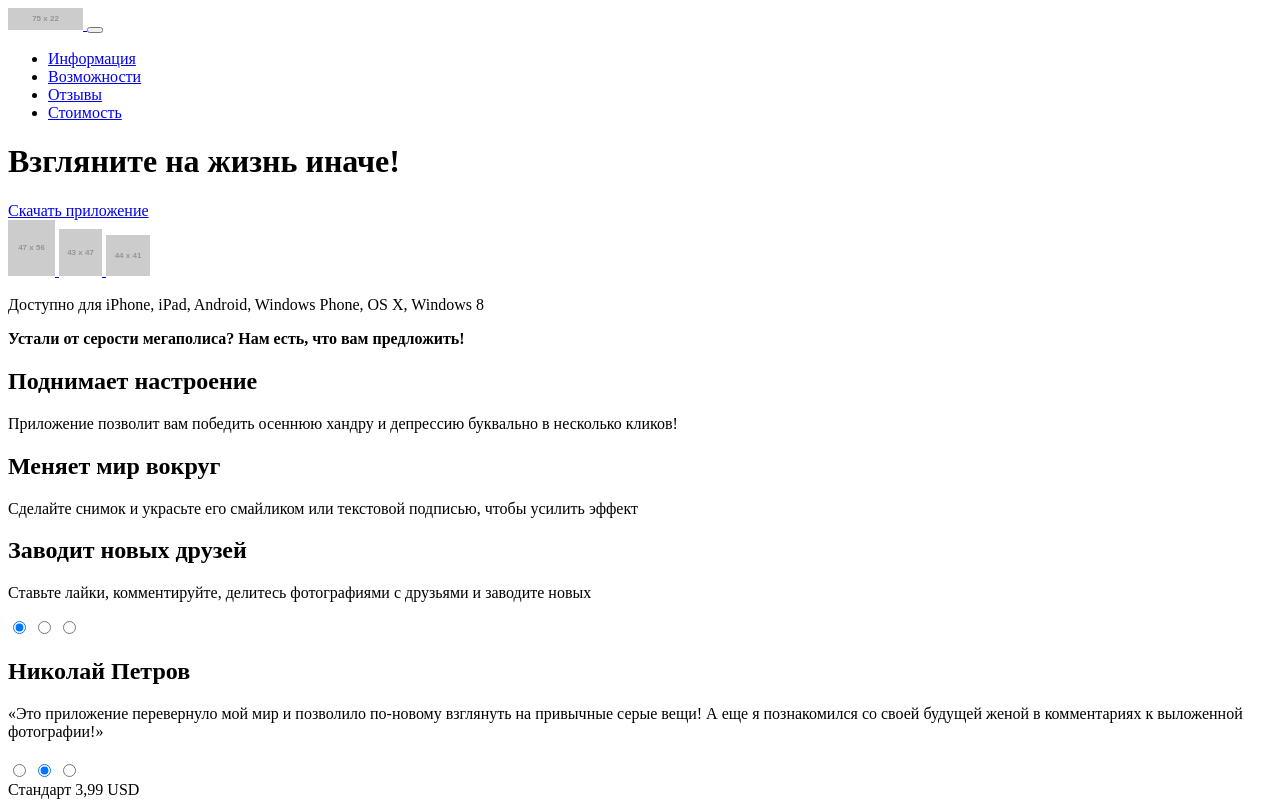
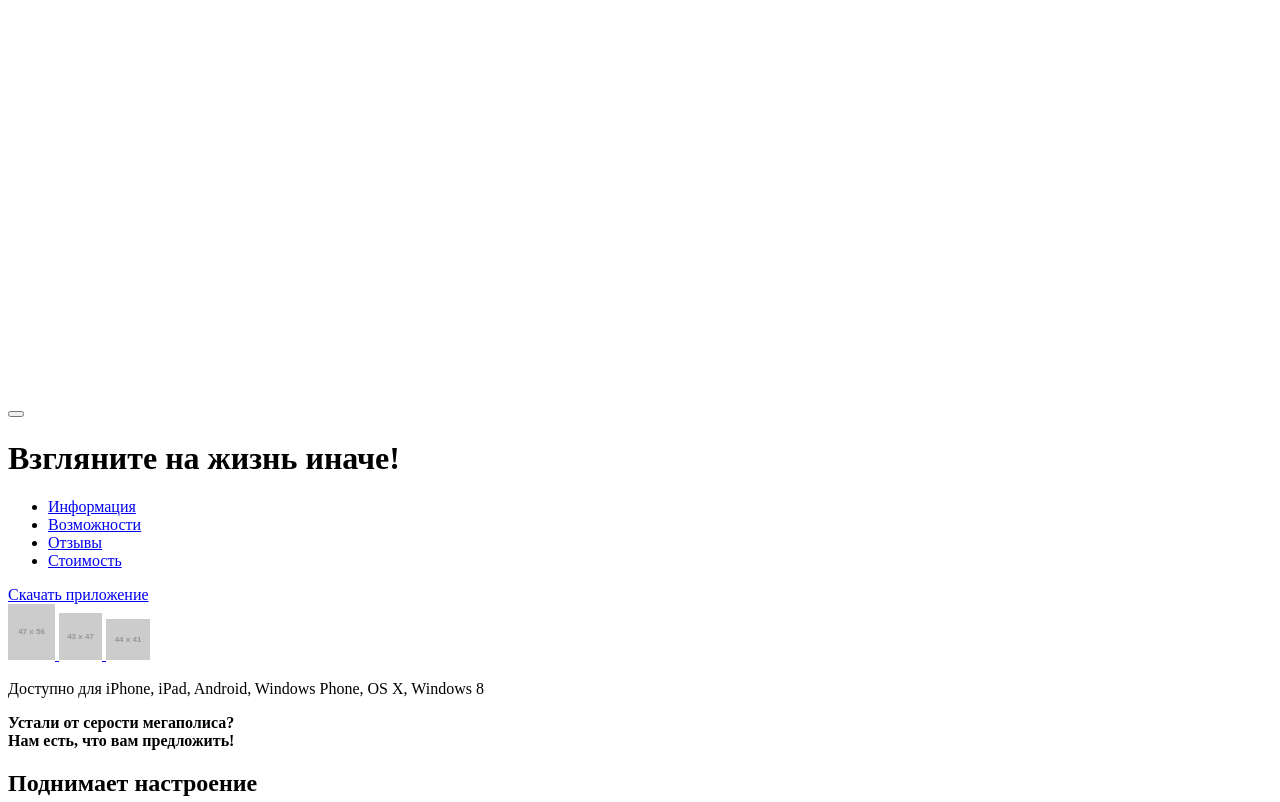
Before and after one commit to toolX/70260-pink, a website: page index.html in a window 1280 px wide. Shown: the top 802 px of the page. Drawn offline with Linux system fonts and the light colour scheme; placeholder pictures from the web are drawn by us.

```diff
--- a/index.html
+++ b/index.html
@@ -3,15 +3,35 @@
   <head>
     <meta charset="utf-8">
     <title>Пинк: Главная</title>
+    <link rel="stylesheet" type="text/css" href="css/style.css">
   </head>
   <body>
     <header class="page-header">
       <div class="page-logo">
         <a href="#" class="page-logo__link">
-          <img src="http://placehold.it/75x22" alt="" class="logo-pink">
+          <svg class="page-logo__image" xmlns="http://www.w3.org/2000/svg" xmlns:xlink="http://www.w3.org/1999/xlink" x="0px" y="0px"
+          	 viewBox="0 0 74.426 22.859" enable-background="new 0 0 74.426 22.859" xml:space="preserve">
+          <g>
+          	<path fill="#FFFFFF" d="M0,1.449c0-0.708,0.58-1.288,1.256-1.288h7.18c5.087,0,8.436,2.704,8.436,7.147v0.064
+          		c0,4.861-4.057,7.373-8.854,7.373H2.544v6.825c0,0.708-0.58,1.288-1.288,1.288C0.58,22.859,0,22.279,0,21.571V1.449z M8.114,12.428
+          		c3.734,0,6.182-1.996,6.182-4.958V7.405c0-3.22-2.415-4.894-6.054-4.894H2.544v9.917H8.114z"/>
+          	<path fill="#FFFFFF" d="M21.729,1.288C21.729,0.58,22.308,0,22.983,0c0.709,0,1.288,0.58,1.288,1.288v20.283
+          		c0,0.708-0.579,1.288-1.288,1.288c-0.676,0-1.255-0.58-1.255-1.288V1.288z"/>
+          	<path fill="#FFFFFF" d="M30.87,1.32c0-0.676,0.579-1.256,1.256-1.256h0.354c0.58,0,0.934,0.29,1.288,0.74l13.684,17.45V1.256
+          		C47.451,0.58,47.998,0,48.707,0c0.676,0,1.223,0.58,1.223,1.256v20.348c0,0.676-0.482,1.191-1.158,1.191h-0.129
+          		c-0.548,0-0.934-0.322-1.32-0.772L33.349,4.153v17.45c0,0.676-0.547,1.256-1.255,1.256c-0.677,0-1.224-0.58-1.224-1.256V1.32z"/>
+          	<path fill="#FFFFFF" d="M56.3,1.288C56.3,0.58,56.879,0,57.556,0c0.708,0,1.287,0.58,1.287,1.288v12.331L71.689,0.451
+          		C71.979,0.193,72.269,0,72.688,0c0.676,0,1.224,0.612,1.224,1.256c0,0.354-0.161,0.644-0.419,0.901l-7.984,7.92l8.564,10.561
+          		c0.225,0.29,0.354,0.547,0.354,0.934c0,0.676-0.579,1.288-1.287,1.288c-0.483,0-0.806-0.258-1.03-0.58l-8.403-10.463l-4.862,4.861
+          		v4.894c0,0.708-0.579,1.288-1.287,1.288c-0.677,0-1.256-0.58-1.256-1.288V1.288z"/>
+          </g>
+          </svg>
         </a>
         <button class="btn  page-logo__btn"></button>
       </div>
+      <h1 class="page-header__header">
+        Взгляните на жизнь иначе!
+      </h1>
       <nav class="main-navigation">
         <ul class="main-navigation__list">
           <li class="main-navigation__item  main-navigation__item--active">
@@ -29,11 +49,6 @@
         </ul>
       </nav>
     </header>
-    <div class="main-image">
-      <h1 class="main-image__header">
-        Взгляните на жизнь иначе!
-      </h1>
-    </div>
     <div class="app-download">
       <a href="#" class="btn-circle">
         Скачать приложение
@@ -56,7 +71,7 @@
     <div class="promotion">
       <b class="promotion__text">
         Устали от серости мегаполиса?
-      </b>
+      </b><br>
       <b class="promotion__text">
         Нам есть, что вам предложить!
       </b>
```
